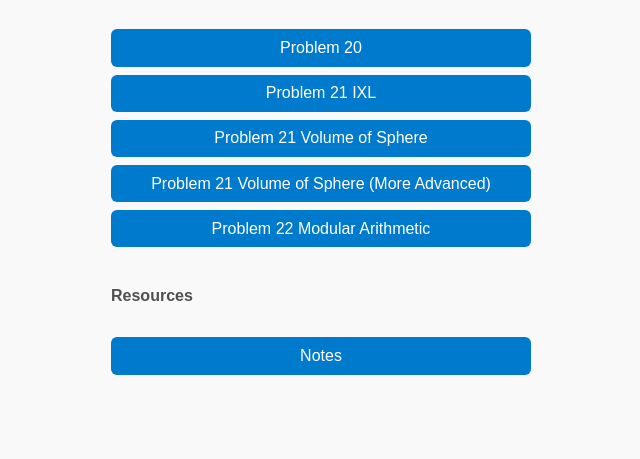
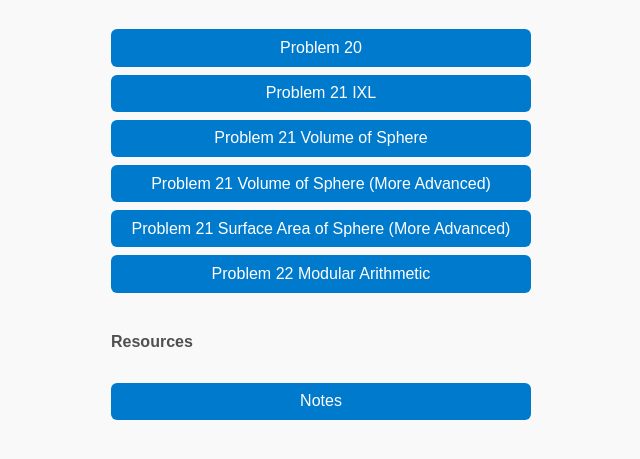
Before and after one commit to sqkim25/NJCC, a plain HTML site: page index.html in a window 1280 px wide. Shown: the part 111-570 px from the top of the page, without its empty margins (319-959 px from the left). Drawn offline with Linux system fonts and the light colour scheme.

Commit message:
added P21 surface area

```diff
--- a/index.html
+++ b/index.html
@@ -58,6 +58,11 @@
       </a>
     </li>
     <li>
+      <a href="https://www.youtube.com/watch?v=GNcFjFmqEc8" target="_blank" rel="noopener noreferrer">
+        Problem 21 Surface Area of Sphere (More Advanced)
+      </a>
+    </li>
+    <li>
       <a href="https://www.khanacademy.org/computing/computer-science/cryptography/modarithmetic/a/what-is-modular-arithmetic"
          target="_blank" rel="noopener noreferrer">
         Problem 22 Modular Arithmetic
```
